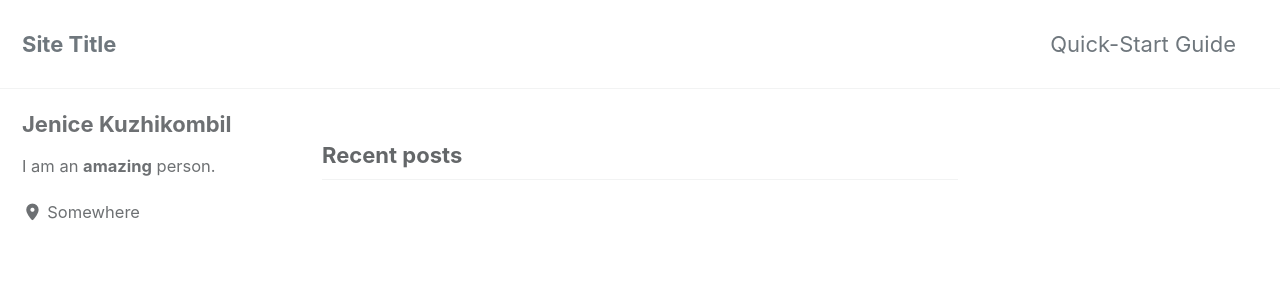
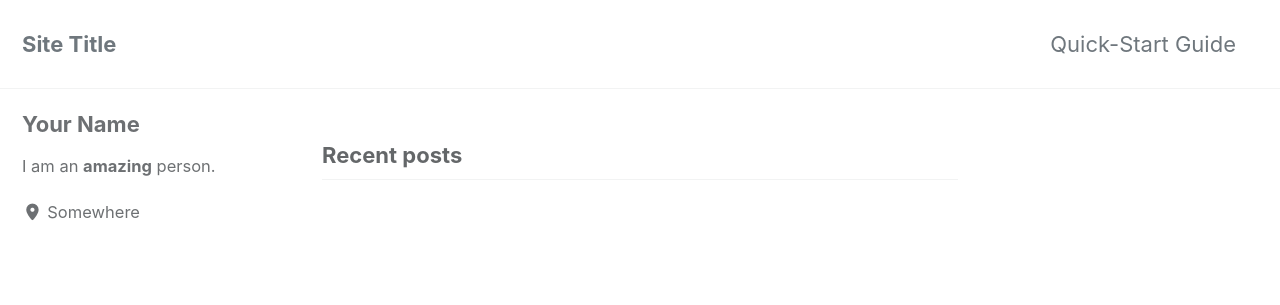
Before and after one commit to jkuz831/jkuz831.github.io, a Jekyll site: the page built from minimal-mistakes/index.html, in a window 1280 px wide. Shown: the top 305 px of the page. Built offline with Jekyll 4.4.1, drawn with Linux system fonts in a browser that asks for light colours; cached includes are drawn as plain includes; the list of posts is cut into pages by our own code.

Commit message:
Update _config.yml

```diff
--- a/minimal-mistakes/_config.yml
+++ b/minimal-mistakes/_config.yml
@@ -22,7 +22,7 @@ title_separator          : "-"
 subtitle                 : # site tagline that appears below site title in masthead
 name                     : "Your Name"
 description              : "An amazing website."
-url                      : "https://jkuz831.github.io"
+url                      : # the base hostname & protocol for your site e.g. "https://mmistakes.github.io"
 baseurl                  : # the subpath of your site, e.g. "/blog"
 repository               : # GitHub username/repo-name e.g. "mmistakes/minimal-mistakes"
 teaser                   : # path of fallback teaser image, e.g. "/assets/images/500x300.png"
@@ -113,7 +113,7 @@ analytics:
 
 # Site Author
 author:
-  name             : "Jenice Kuzhikombil"
+  name             : "Your Name"
   avatar           : # path of avatar image, e.g. "/assets/images/bio-photo.jpg"
   bio              : "I am an **amazing** person."
   location         : "Somewhere"
```
